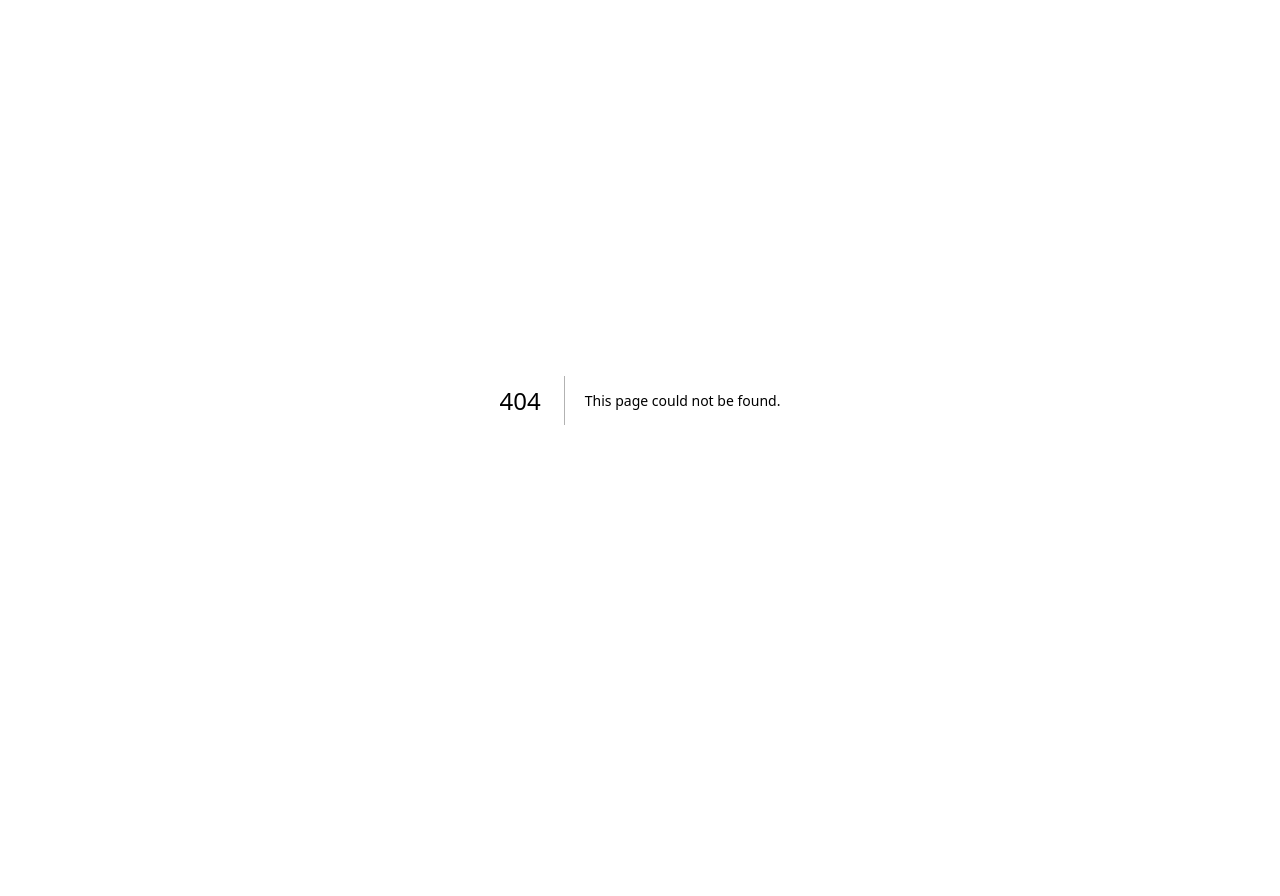
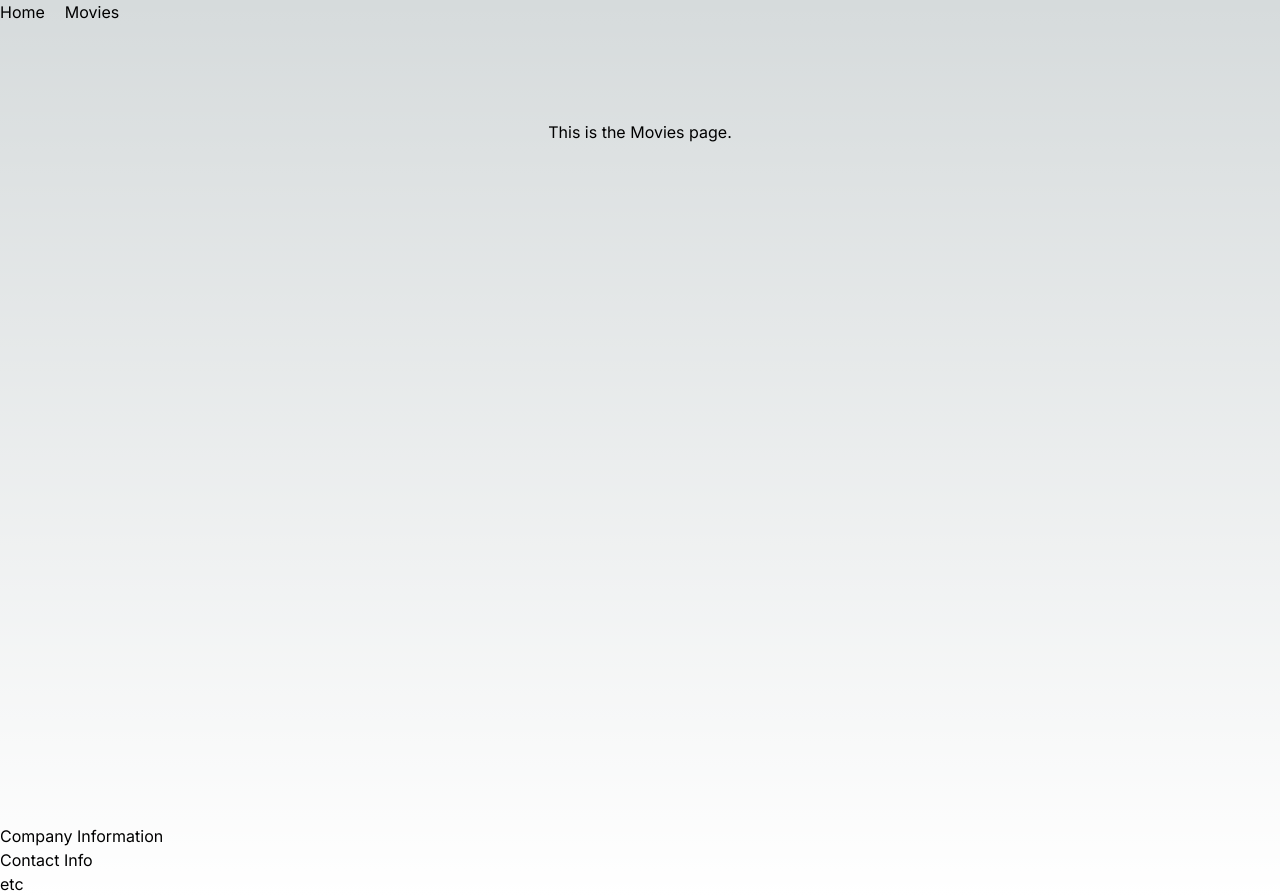
Before and after one commit to SlackinJack/Assignment-FullStackWeb, a Next.js app in the folder my-app/: page /movies in a window 1280 px wide. Before the commit this address had no page. Before the commit the page ends 800 px from the top, so only its background shows below. Built offline with nearby package versions, Linux system fonts and the light colour scheme.

Commit message:
add header/footer, movies page

```diff
--- a/my-app/app/layout.js
+++ b/my-app/app/layout.js
@@ -1,5 +1,7 @@
 import { Inter } from "next/font/google";
 import "./globals.css";
+import Header from '../components/header';
+import Footer from '../components/footer';
 
 const inter = Inter({ subsets: ["latin"] });
 
@@ -11,7 +13,11 @@ export const metadata = {
 export default function RootLayout({ children }) {
   return (
     <html lang="en">
-      <body className={inter.className}>{children}</body>
+      <body className={inter.className}>
+          <Header/>
+          {children}
+          <Footer/>
+      </body>
     </html>
   );
 }
--- /dev/null
+++ b/my-app/app/movies/page.js
@@ -0,0 +1,9 @@
+import React from 'react';
+
+export default function Page() {
+  return (
+    <main className="flex min-h-screen flex-col items-center p-24">
+      <p>This is the Movies page.</p>
+    </main>
+  );
+}
--- a/my-app/app/page.js
+++ b/my-app/app/page.js
@@ -1,6 +1,9 @@
-export default function Home() {
+import React from 'react';
+
+export default function Movies() {
   return (
     <main className="flex min-h-screen flex-col items-center justify-between p-24">
+        <p>Welcome to our home page.</p>
     </main>
   );
 }
--- /dev/null
+++ b/my-app/components/footer.js
@@ -0,0 +1,15 @@
+import React from 'react';
+
+function Footer() {
+    return (
+        <div>
+            <ul>
+                <li>Company Information</li>
+                <li>Contact Info</li>
+                <li>etc</li>
+            </ul>
+        </div>
+    );
+}
+
+export default Footer;
--- /dev/null
+++ b/my-app/components/header.js
@@ -0,0 +1,12 @@
+import React from 'react';
+
+function Header() {
+  return (
+    <div>
+      <a href="/" className="mr-5">Home</a>
+      <a href="/movies" className="mr-5">Movies</a>
+    </div>
+  )
+}
+
+export default Header;
```
